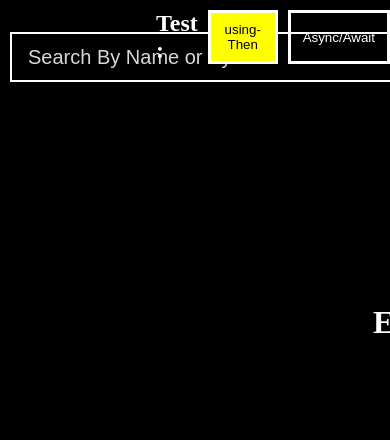
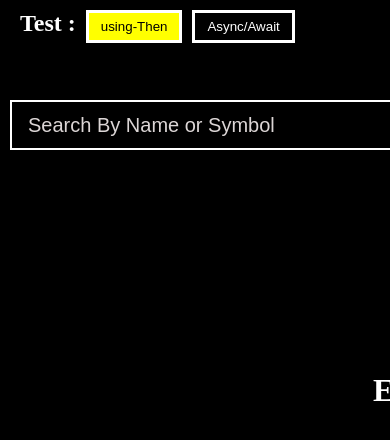
Before and after one commit to Kapil9711/coingecko-accio, a plain HTML site: page index.html in a window 390 px wide. Shown: the top 440 px of the page. Drawn offline with nearby package versions, Linux system fonts and the light colour scheme; no server answers.

Commit message:
corrected left padding

```diff
--- a/styles.css
+++ b/styles.css
@@ -13,7 +13,7 @@ body {
 }
 @media (max-width: 550px) {
   body {
-    padding: 32px 10px;
+    padding: 100px 10px;
   }
 }
 
@@ -44,6 +44,11 @@ body {
 .test button.active {
   background-color: yellow;
   color: black;
+}
+@media (max-width: 550px) {
+  .test {
+    left: 20px;
+  }
 }
 
 header {
```
Also changed, not shown: 1 other file.
